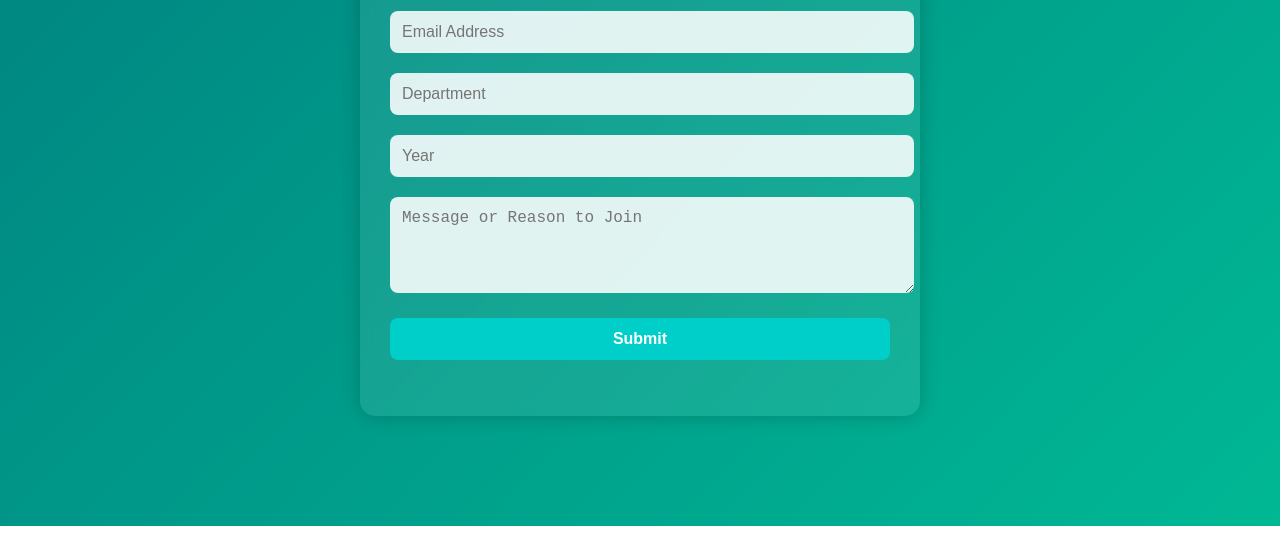
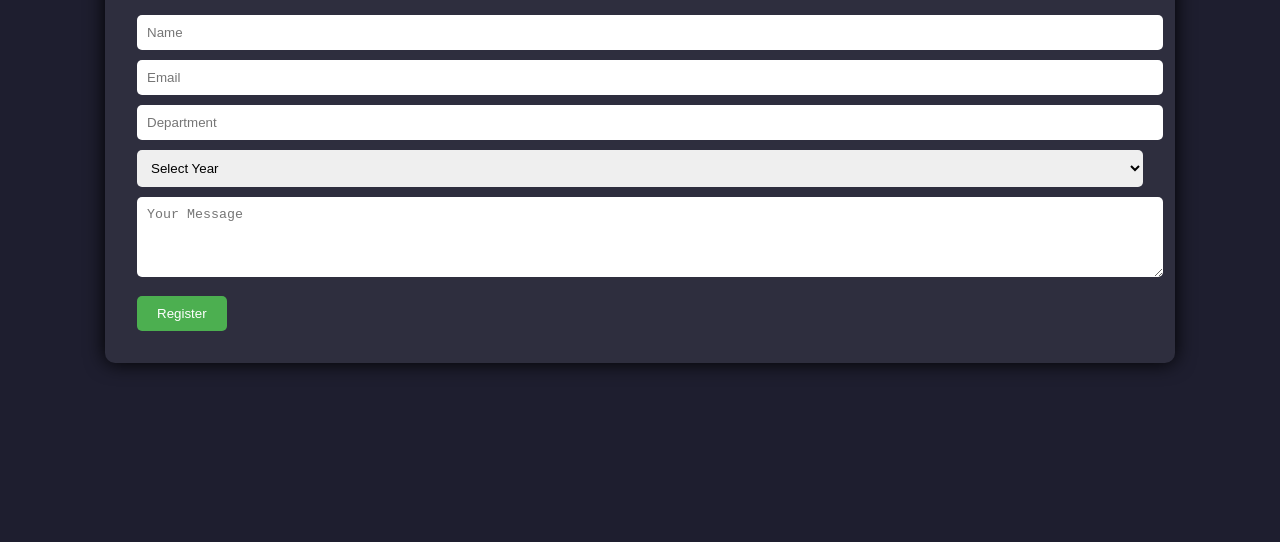
Before and after one commit to praveensundarrajan/aspire-club, a website: page public/index.html in a window 1280 px wide. Shown: the part 274-816 px from the top of the page. Drawn offline with Linux system fonts and the light colour scheme.

Commit message:
Update index.html

```diff
--- a/public/index.html
+++ b/public/index.html
@@ -2,105 +2,48 @@
 <html lang="en">
 <head>
   <meta charset="UTF-8" />
-  <meta name="viewport" content="width=device-width, initial-scale=1.0" />
+  <meta name="viewport" content="width=device-width, initial-scale=1.0"/>
   <title>Aspire Club Registration</title>
   <style>
-    body {
-      margin: 0;
-      font-family: 'Segoe UI', sans-serif;
-      background: linear-gradient(135deg, #008080, #00b894);
-      color: #fff;
-      display: flex;
-      justify-content: center;
-      align-items: center;
-      height: 100vh;
-    }
-    .container {
-      background: #ffffff15;
-      backdrop-filter: blur(8px);
-      border-radius: 15px;
-      padding: 30px;
-      width: 100%;
-      max-width: 500px;
-      box-shadow: 0 0 20px #00000033;
-      animation: fadeIn 1.2s ease-in-out;
-    }
-    h2 {
-      text-align: center;
-      margin-bottom: 20px;
-      font-weight: bold;
-    }
-    input, select, textarea, button {
-      width: 100%;
-      padding: 12px;
-      margin: 10px 0;
-      border: none;
-      border-radius: 8px;
-      font-size: 16px;
-    }
-    input, select, textarea {
-      background: #ffffffdd;
-      color: #000;
-    }
-    button {
-      background: #00cec9;
-      color: white;
-      font-weight: bold;
-      cursor: pointer;
-      transition: background 0.3s;
-    }
-    button:hover {
-      background: #019292;
-    }
-    @keyframes fadeIn {
-      from { opacity: 0; transform: translateY(-20px); }
-      to { opacity: 1; transform: translateY(0); }
-    }
+    body { font-family: Arial; display: flex; justify-content: center; align-items: center; height: 100vh; background: #1e1e2f; color: white; }
+    form { background: #2e2e3e; padding: 2rem; border-radius: 10px; box-shadow: 0 0 20px #000; }
+    input, textarea, select { width: 100%; padding: 10px; margin-top: 10px; border-radius: 5px; border: none; }
+    button { margin-top: 15px; padding: 10px 20px; background: #4CAF50; color: white; border: none; border-radius: 5px; }
+    h2 { text-align: center; }
   </style>
 </head>
 <body>
-  <div class="container">
+  <form id="regForm">
     <h2>Aspire Club Registration</h2>
-    <form id="regForm">
-      <input type="text" name="name" placeholder="Your Name" required />
-      <input type="email" name="email" placeholder="Email Address" required />
-      <input type="text" name="department" placeholder="Department" required />
-      <input type="text" name="year" placeholder="Year" required />
-      <textarea name="message" placeholder="Message or Reason to Join" rows="4" required></textarea>
-      <button type="submit">Submit</button>
-    </form>
-    <p id="status"></p>
-  </div>
+    <input type="text" name="name" placeholder="Name" required />
+    <input type="email" name="email" placeholder="Email" required />
+    <input type="text" name="department" placeholder="Department" required />
+    <select name="year" required>
+      <option value="" disabled selected>Select Year</option>
+      <option>1st</option>
+      <option>2nd</option>
+      <option>3rd</option>
+      <option>4th</option>
+    </select>
+    <textarea name="message" placeholder="Your Message" rows="4"></textarea>
+    <button type="submit">Register</button>
+  </form>
 
   <script>
-    const form = document.getElementById("regForm");
-    const status = document.getElementById("status");
+    const form = document.getElementById('regForm');
+    form.addEventListener('submit', async (e) => {
+      e.preventDefault();
+      const data = Object.fromEntries(new FormData(form).entries());
 
-    form.addEventListener("submit", function (e) {
-      e.preventDefault();
-      const formData = new FormData(form);
-      const data = {};
-      formData.forEach((value, key) => data[key] = value);
+      const res = await fetch('/register', {
+        method: 'POST',
+        headers: { 'Content-Type': 'application/json' },
+        body: JSON.stringify(data),
+      });
 
-      fetch("https://script.google.com/macros/s/AKfycbyWSLa6a8F-hoacEF99_66IG-WC0rokDXMwCuH802d4cQPTemklOqyzI6syq8E4QEbi/exec", {
-        method: "POST",
-        headers: {
-          "Content-Type": "application/json"
-        },
-        body: JSON.stringify(data)
-      })
-        .then(res => res.json())
-        .then(response => {
-          if (response.status === "success") {
-            status.innerText = "✅ Registration submitted!";
-            form.reset();
-          } else {
-            status.innerText = "❌ Submission failed.";
-          }
-        })
-        .catch(() => {
-          status.innerText = "⚠️ Something went wrong!";
-        });
+      const result = await res.json();
+      alert(result.message);
+      form.reset();
     });
   </script>
 </body>
```
